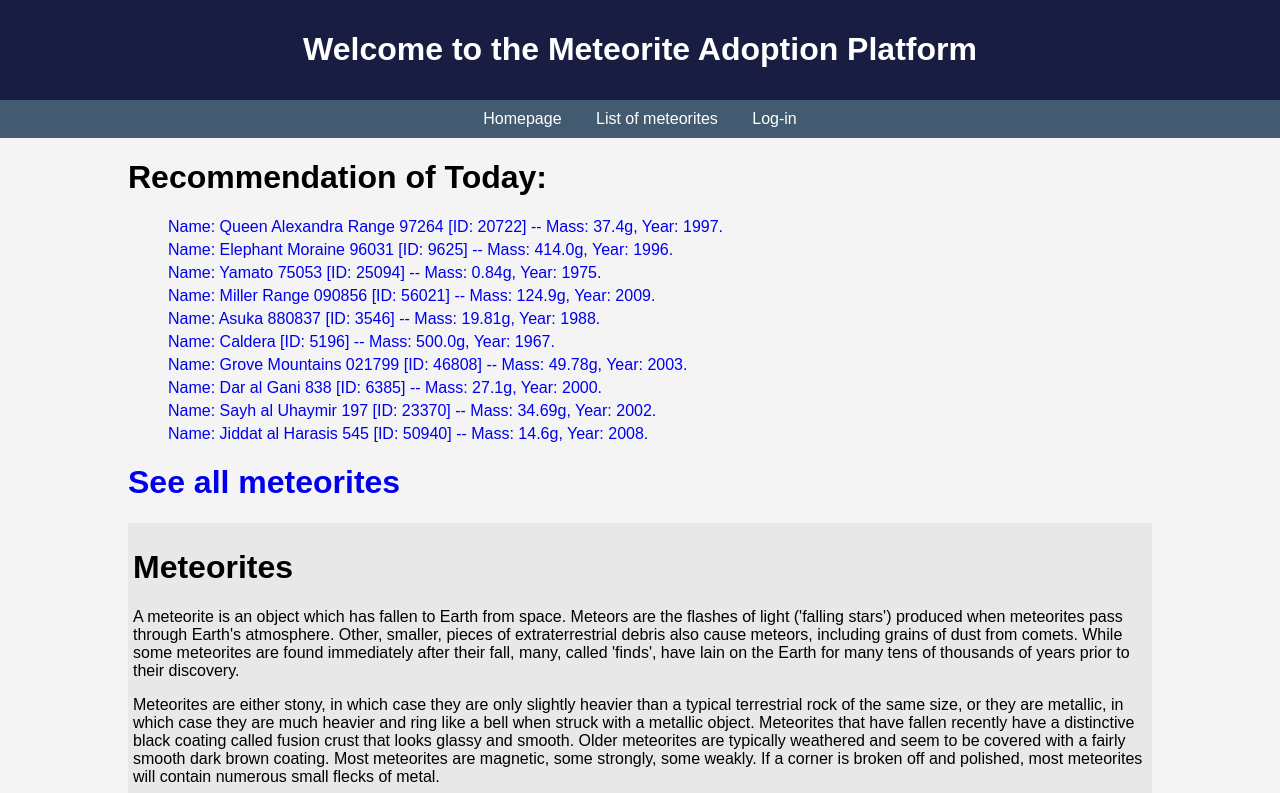
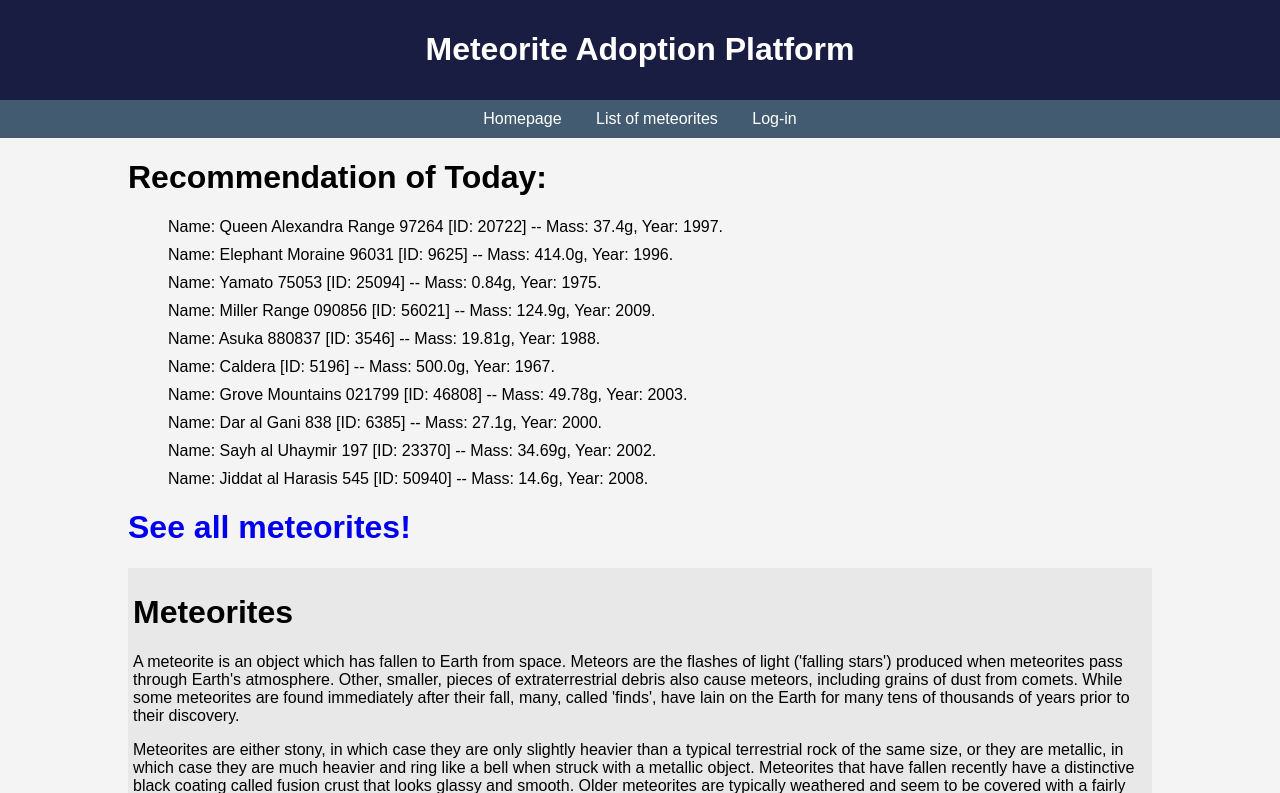
Before and after one commit to Thorki-Su/CS551Q_Assignment_2, a Django app: page /meteorite/ in a window 1280 px wide. Shown: the top 793 px of the page. Run offline with Django 5.2, Linux system fonts and the light colour scheme; data comes from the database, SQL or seed files in the repository.

Commit message:
change some style

```diff
--- a/meteorite/static/meteorite/styles.css
+++ b/meteorite/static/meteorite/styles.css
@@ -21,7 +21,6 @@ nav {
 nav a {
     color: white;
     margin: 0 15px;
-
 }
 
 a {
@@ -79,3 +78,7 @@ button:hover {
     box-shadow: 0 2px 5px rgba(0, 0, 0, 0.2);
     transition: all 0.3s;
 }
+
+#random_list ul {
+    list-style-type:none;
+}
--- a/templates/meteorite/homepage.html
+++ b/templates/meteorite/homepage.html
@@ -5,16 +5,16 @@
     <!-- Here will show 5 or 10 random meteorite projects -->
     <div id="random_list">
         <h1>Recommendation of Today: </h1>
-        <ul style="list-style-type:none;">
+        <ul>
             {% for meteorite in random_meteorites %}
-                <li style="margin-bottom:5px;">
-                    <a href="{% url 'meteorite:meteorite_detail' meteorite.id %}">
+                <li style="margin-bottom:10px;">
+                    <a href="{% url 'meteorite:meteorite_detail' meteorite.id %}" style="color:black;">
                         Name: {{ meteorite.name }} [ID: {{ meteorite.id }}] -- Mass: {{ meteorite.mass }}g, Year: {{ meteorite.year }}.
                     </a>
                 </li>
             {% endfor %}
         </ul>
-        <h1><a href="{% url 'meteorite:meteorite_list' %}">See all meteorites</a></h1>
+        <h1><a href="{% url 'meteorite:meteorite_list' %}">See all meteorites!</a></h1>
     </div>
     <!-- Show some basic information about meteorite -->
     <div id="basic_info" style="background-color:#E8E8E8; padding:5px;">
--- a/templates/meteorite/main.html
+++ b/templates/meteorite/main.html
@@ -10,7 +10,7 @@
 </head>
 <body>
     <header>
-        <h1>Welcome to the Meteorite Adoption Platform</h1>
+        <h1>Meteorite Adoption Platform</h1>
     </header>
     <nav>
         <a href="{% url 'meteorite:homepage' %}">Homepage</a>
```
Also changed, not shown: templates/meteorite/list.html (+4 -4 lines), 1 other file.
